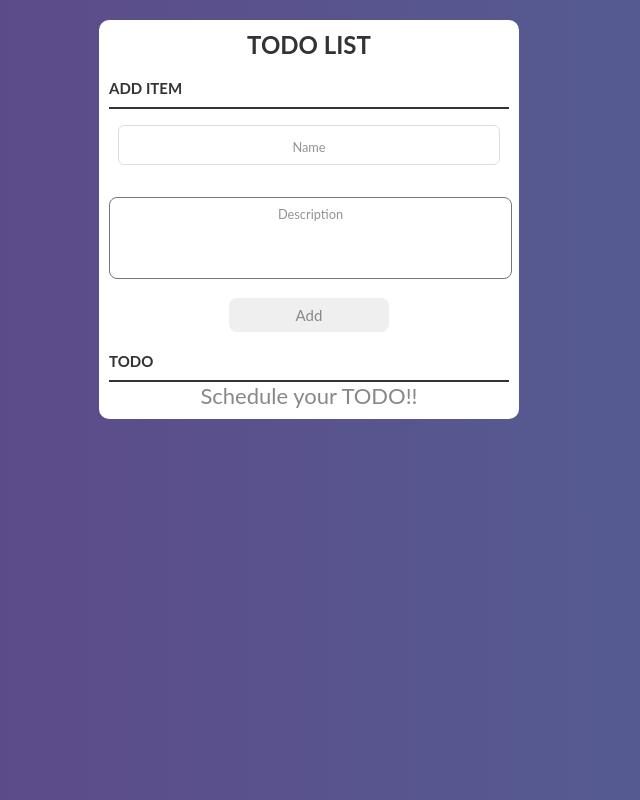
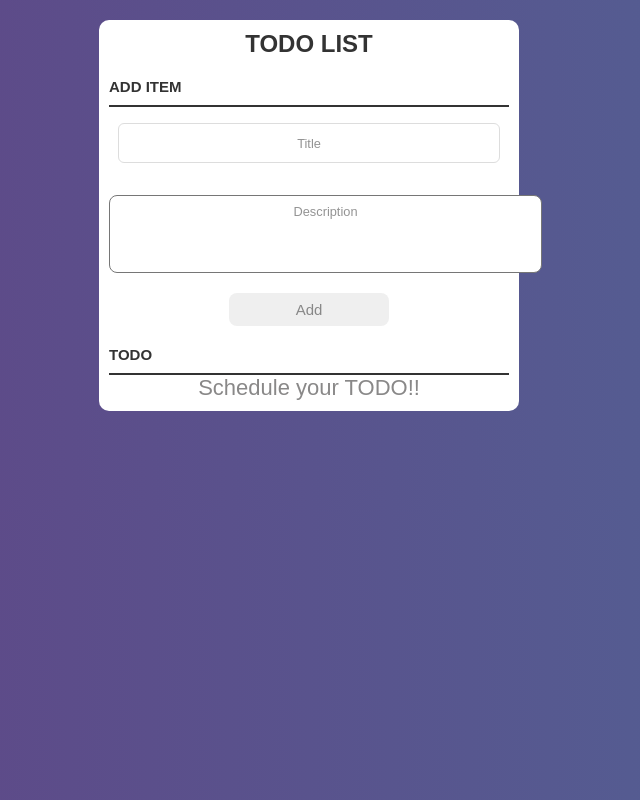
Before and after one commit to mahjs/todoApp, a website built with webpack: page src/index.html in a window 1280 px wide. Shown: the whole page, without its empty margins (331-971 px from the left). Built offline with nearby package versions, Linux system fonts and the light colour scheme.

Commit message:
some UI changes

```diff
--- a/src/assets/css/style.css
+++ b/src/assets/css/style.css
@@ -3,7 +3,7 @@
 body {
 	background: linear-gradient(to right, #614385, #516395) ;
 	color: #333;
-	font-family: Lato, sans-serif;
+	font-family:  sans-serif;
 	background-color:#e4e4e4;
 }
 
@@ -49,7 +49,7 @@ button {
 	font-size: 15px;
 	width: 10rem;
 	padding: .5rem;
-	font-family: Lato, sans-serif;
+	font-family:  sans-serif;
 	cursor: pointer;
 	transition: all .2s;
 }
@@ -69,14 +69,14 @@ button {
 }
 
 ::placeholder {
-	font-family: Lato, sans-serif;
+	font-family: sans-serif;
 	font-size: .8rem;
 	color: #5D5D5Daa;
 	text-align: center;
 }
 
 textarea {
-	font-family: Lato, sans-serif;
+	font-family:  sans-serif;
 	resize: none;
 	border-radius: .5rem;
 	padding: .5rem;
@@ -106,7 +106,7 @@ input[type="text"] {
 	border: 1px solid #ddd;
 	background: #fff;
 	border-radius: 6px;
-	font-family: Lato, sans-serif;
+	font-family:  sans-serif;
 }
 
 input[type="text"]:focus {
--- a/src/form.ts
+++ b/src/form.ts
@@ -24,7 +24,7 @@ export default class Form {
            <h3>Add Item</h3>
             <div class="input-wrapper">
               <p>
-              <input id="new-task-name" name="new-task-name" value="" type="text" placeholder='Name'/>
+              <input id="new-task-name" name="new-task-name" value="" type="text" placeholder='Title'/>
               </p>
               <p>
               <textarea id="new-task-desc" name="new-task-desc" value="" rows='4' cols='50' placeholder='Description'></textarea>
```
